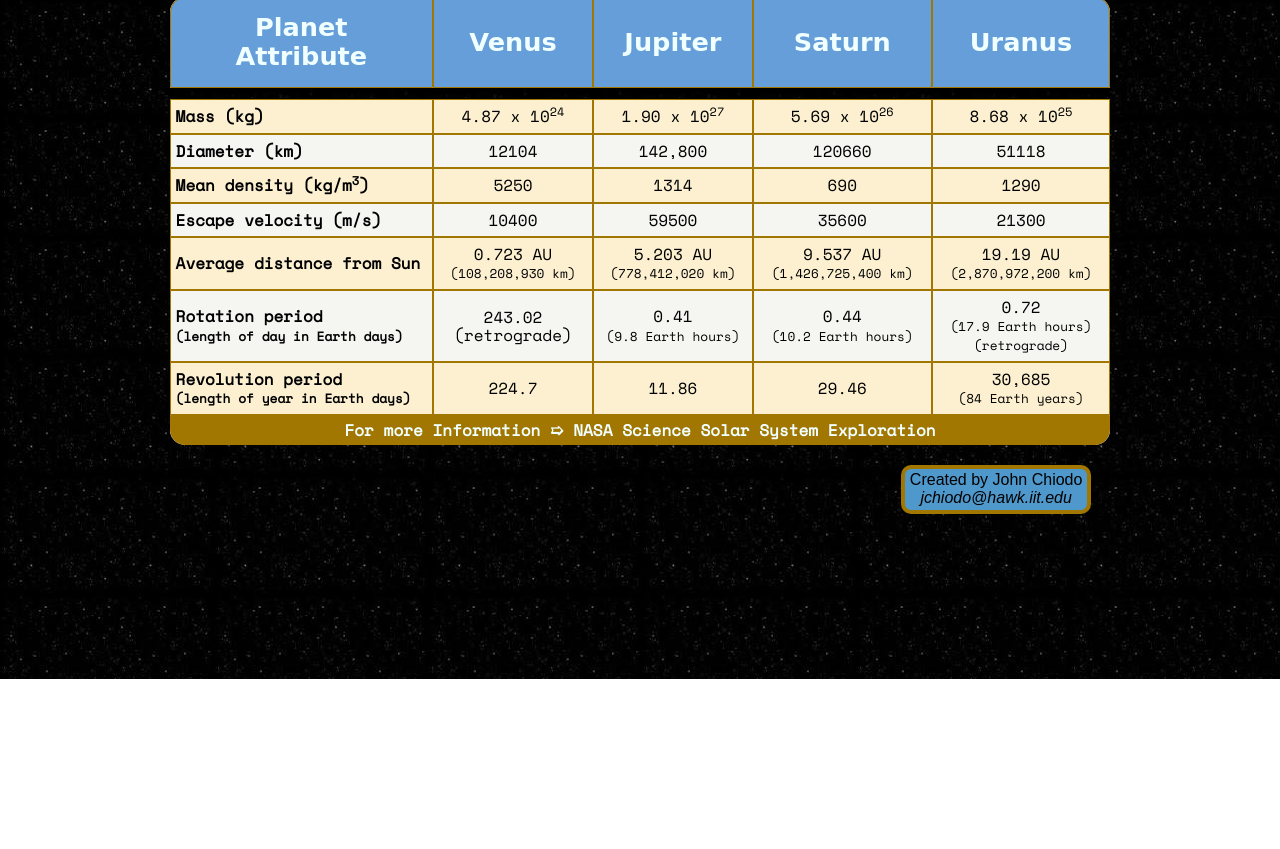
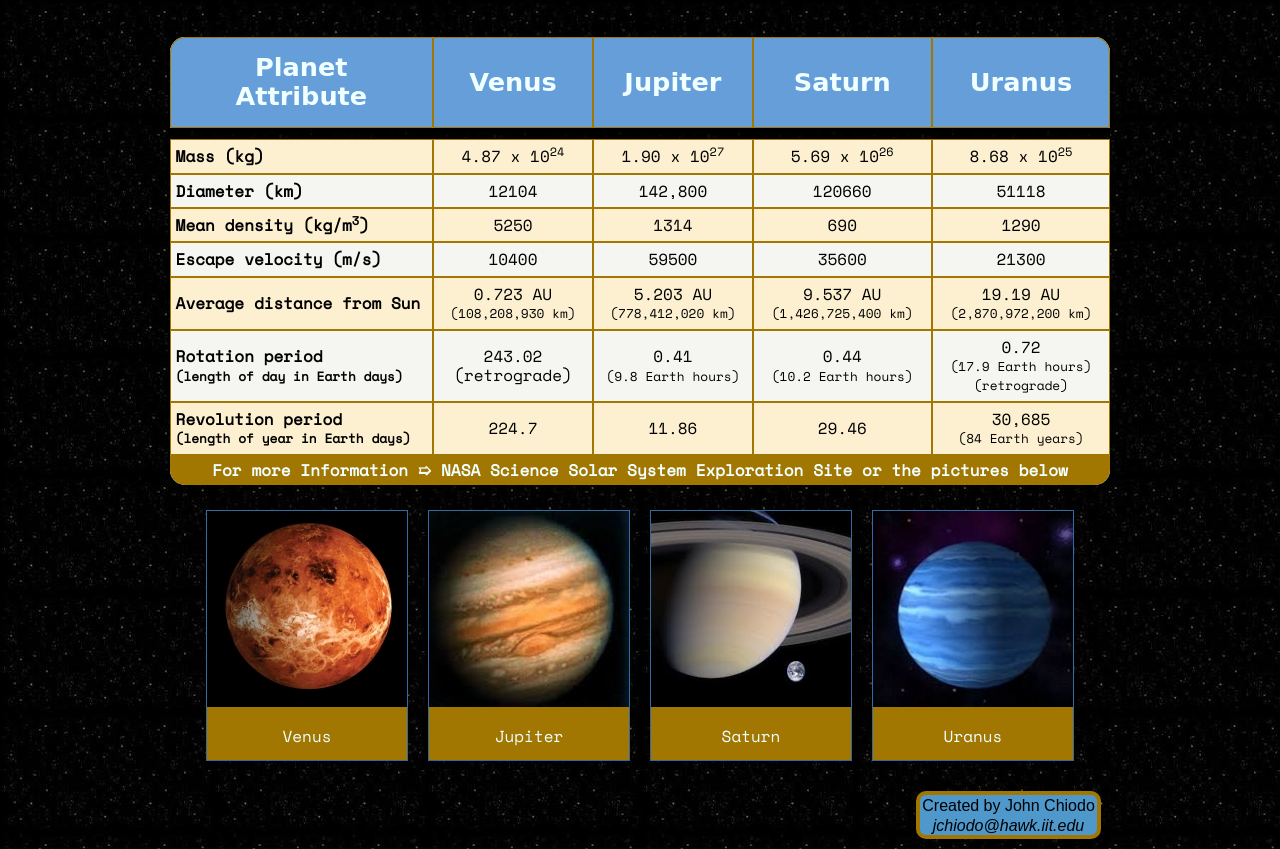
Before and after one commit to jchiodo123/ITMD361-Production-Problem-4, a plain HTML site: page index.html in a window 1280 px wide. Shown: the part 121-970 px from the top of the page. Before the commit the page ends 800 px from the top, so only its background shows below. Drawn offline with nearby package versions, Linux system fonts and the light colour scheme; a web font is replaced by a local one.

Commit message:
added pic gallery
added pic gallery and clean up

```diff
--- a/css/styles.css
+++ b/css/styles.css
@@ -2,13 +2,15 @@
 /* https://github.com/jchiodo123/ITMD361-Production-Problem-4 */
 /* 03/29/2017 */
 
+
 /* display starfield background */
-
 body {
   background-image: url("../images/bkground.jpg");
 }
 
+
 /* table of width 98% */
+
 table {
   overflow: hidden;
   width: 98%;
@@ -19,15 +21,31 @@ table {
 
 /* column width adjusters, using 96% */
 
-.col1Width { width: 28%; }
-.col2Width { width: 17%; }
-.col3Width { width: 17%; }
-.col2Width { width: 17%; }
-.col3Width { width: 17%; }
+.col1Width {
+  width: 28%;
+}
+
+.col2Width {
+  width: 17%;
+}
+
+.col3Width {
+  width: 17%;
+}
+
+.col2Width {
+  width: 17%;
+}
+
+.col3Width {
+  width: 17%;
+}
 
 
 /* Center the table of width 98%, using the position */
 /* left 50%, left margin negative half the container width */
+
+
 /* method.  */
 
 .container {
@@ -37,10 +55,13 @@ table {
   margin-left: -480px;
 }
 
+
 /* define size of smaller text */
+
 .smaller {
   font-size: .8em;
 }
+
 
 /* Table header styles */
 
@@ -56,13 +77,14 @@ th {
   font-size: 1.6em;
 }
 
+
 /* Table data cells styles */
+
 td {
   font-size: 1em;
   border: 1px solid #a27701;
   text-align: center;
   font-family: 'Space Mono', monospace;
-
 }
 
 .planetTable tbody tr:nth-child(9) td:nth-child(1) {
@@ -95,7 +117,9 @@ td {
   font-weight: 600;
 }
 
+
 /* used to fine tune the text in the data cells */
+
 .value {
   padding: 7px;
 }
@@ -118,6 +142,7 @@ tr:nth-of-type(even) {
 
 
 /* anchor styles */
+
 a {
   text-decoration: none;
   color: azure;
@@ -129,7 +154,7 @@ a:hover {
 }
 
 #planetheading {
-  font-size: 2.5em;
+  font-size: 3.5em;
   color: #5aa0e6;
   font-family: 'Macondo', cursive;
   text-align: center;
@@ -146,8 +171,8 @@ footer {
   color: azure;
   border: .25em solid #a27701;
   border-radius: 10px;
-  padding: .25% .5%;
-  margin: 2% 3%;
+  padding: 0%;
+  margin: 1% 2%;
   float: right;
   transition: background-color 0.3s ease;
 }
@@ -157,16 +182,22 @@ footer:hover {
   box-shadow: none;
 }
 
+address p {
+  margin: 2px;
+}
+
 
 /* footer->address styles */
 
 address a[href^="mailto:"]:hover {
   background-color: #e8dfd4;
+  padding: 0;
 }
 
 address {
   color: black;
   font-style: normal;
+  padding: 0px;
 }
 
 address a[href^="mailto:"] {
@@ -175,3 +206,39 @@ address a[href^="mailto:"] {
   font-style: italic;
   text-align: center;
 }
+
+
+/* center gallery                            */
+/* 4 pics at width 200px + 2px border = 808  */
+/* each pic 10px margin left and right,      */
+/* 20+20+20+20= 80, total 888px              */
+/*                                           */
+/*  960-880 =  = 72, divide by 2 = 36px      */
+
+#gallerycont {
+  margin-left: 36px;
+}
+
+.planetgallery {
+  margin: 25px 10px 20px 10px;
+  ;
+  border: 1px solid #356aa0;
+  background-color: #a27701;
+  float: left;
+}
+
+.planetgallery:hover {
+  border: 2px solid #e8dfd4;
+  /* border-bottom: 1px solid #a27701;*/
+}
+
+.planetgallery img {
+  height: auto;
+}
+
+.planetdesc {
+  font-family: 'Space Mono', monospace;
+  color: azure;
+  padding: 15px;
+  text-align: center;
+}
--- a/index.html
+++ b/index.html
@@ -18,15 +18,12 @@
 </head>
 
 <body>
-
   <!--class container encompasses entire table-->
   <div class="container">
     <h1 id="planetheading">Planets</h1>
-
     <table class="planetTable">
       <!--semantic label for table-->
       <Caption>Table of Planets</Caption>
-
       <!--table header, has labels for columns and sets up
 					the column widths with classes -->
       <thead>
@@ -45,91 +42,114 @@
         <!--******************** VENUS ******************-->
         <!--*********************************************-->
 
-        <tr id="row10" class="tableSpacer">
+        <!--Numbering rows for possible future use-->
+        <tr id="row1" class="tableSpacer">
           <td colspan="5"></td>
         </tr>
 
-        <tr id="row1">
-
+        <tr id="row2">
           <td class="attribute">Mass (kg)</td>
           <td class="value">4.87 x 10<sup>24</sup></td>
           <td class="value">1.90 x 10<sup>27</sup></td>
           <td class="value">5.69 x 10<sup>26</sup></td>
           <td class="value">8.68 x 10<sup>25</sup></td>
-
-
         </tr>
 
-        <tr id="row2">
+        <tr id="row3">
           <td class="attribute">Diameter (km)</td>
           <td class="value">12104</td>
           <td class="value">142,800</td>
           <td class="value">120660</td>
           <td class="value">51118</td>
-
         </tr>
 
-        <tr id="row3">
+        <tr id="row4">
           <td class="attribute">Mean density (kg/m<sup>3</sup>)</td>
           <td class="value">5250</td>
           <td class="value">1314</td>
           <td class="value">690</td>
           <td class="value">1290</td>
-
         </tr>
 
-        <tr id="row4">
+        <tr id="row5">
           <td class="attribute">Escape velocity (m/s)</td>
           <td class="value">10400</td>
           <td class="value">59500</td>
           <td class="value">35600</td>
           <td class="value">21300</td>
-
         </tr>
 
-        <tr id="row5">
+        <tr id="row6">
           <td class="attribute">Average distance from Sun</td>
           <td class="value">0.723 AU <br><span class="smaller">(108,208,930 km)</span></td>
           <td class="value">5.203 AU <br><span class="smaller">(778,412,020 km)</span></td>
           <td class="value">9.537 AU <br><span class="smaller">(1,426,725,400 km)</span></td>
           <td class="value">19.19 AU <br><span class="smaller">(2,870,972,200 km)</span></td>
-
         </tr>
 
-        <tr id="row6">
+        <tr id="row7">
           <td class="attribute">Rotation period <br><span class="smaller">(length of day in Earth days)</span></td>
           <td class="value">243.02 (retrograde)</td>
           <td class="value">0.41 <br><span class="smaller">(9.8 Earth hours)</span></td>
           <td class="value">0.44 <br><span class="smaller">(10.2 Earth hours)</span></td>
           <td class="value">0.72 <br><span class="smaller">(17.9 Earth hours)<br>(retrograde)</span></td>
-
         </tr>
 
-        <tr id="row7">
+        <tr id="row8">
           <td class="attribute">Revolution period <br><small>(length of year in Earth days)</small></td>
           <td class="value">224.7</td>
           <td class="value">11.86</td>
           <td class="value">29.46</td>
           <td class="value">30,685 <br><span class="smaller">(84 Earth years)</span></td>
-
         </tr>
 
         <!--This row holds a link to NASA site a ton of pictures, videos
-				and other stufff about this planet-->
+				and other stuff about planets-->
         <tr id="row9">
-          <td colspan="5"><a href="https://solarsystem.nasa.gov/" target="_blank">For more Information &#x27AF; NASA Science Solar System Exploration</a>
+          <td colspan="5"><a href="https://solarsystem.nasa.gov/" target="_blank">For more Information &#x27AF; NASA Science Solar System Exploration Site or the pictures below</a>
           </td>
         </tr>
 
       </tbody>
     </table>
+
+    <div id="gallerycont">
+      <div class="planetgallery">
+        <a href="https://solarsystem.nasa.gov/planets/venus" target="_blank">
+          <img src="images/venus1.jpg" alt="Venus" width="200" height="196">
+        </a>
+        <div class="planetdesc">Venus</div>
+      </div>
+
+      <div class="planetgallery">
+        <a href="https://solarsystem.nasa.gov/planets/jupiter" target="_blank">
+          <img src="images/jupiter1.jpg" alt="Jupiter" width="200" height="196">
+        </a>
+        <div class="planetdesc">Jupiter</div>
+      </div>
+
+      <div class="planetgallery">
+        <a href="https://solarsystem.nasa.gov/planets/saturn" target="_blank">
+          <img src="images/saturn1.jpg" alt="Saturn" width="200" height="196">
+        </a>
+        <div class="planetdesc">Saturn</div>
+      </div>
+
+      <div class="planetgallery">
+        <a href="https://solarsystem.nasa.gov/planets/uranus" target="_blank">
+          <img src="images/uranus1.jpg" alt="Uranus" width="200" height="196">
+        </a>
+        <div class="planetdesc">Uranus</div>
+      </div>
+
+    </div>
     <footer>
       <address>
-    		Created by John Chiodo
+        <p>Created by John Chiodo</p>
         <a href="mailto:jchiodo@hawk.iit.edu">jchiodo@hawk.iit.edu</a>
     </address>
     </footer>
-  </div>a:hover {color:none;}
+  </div>
 
 </body>
 
```
Also changed, not shown: images/jupiter1.jpg (added), images/saturn1.jpg (added), images/uranus1.jpg (added), images/venus1.jpg (added).
